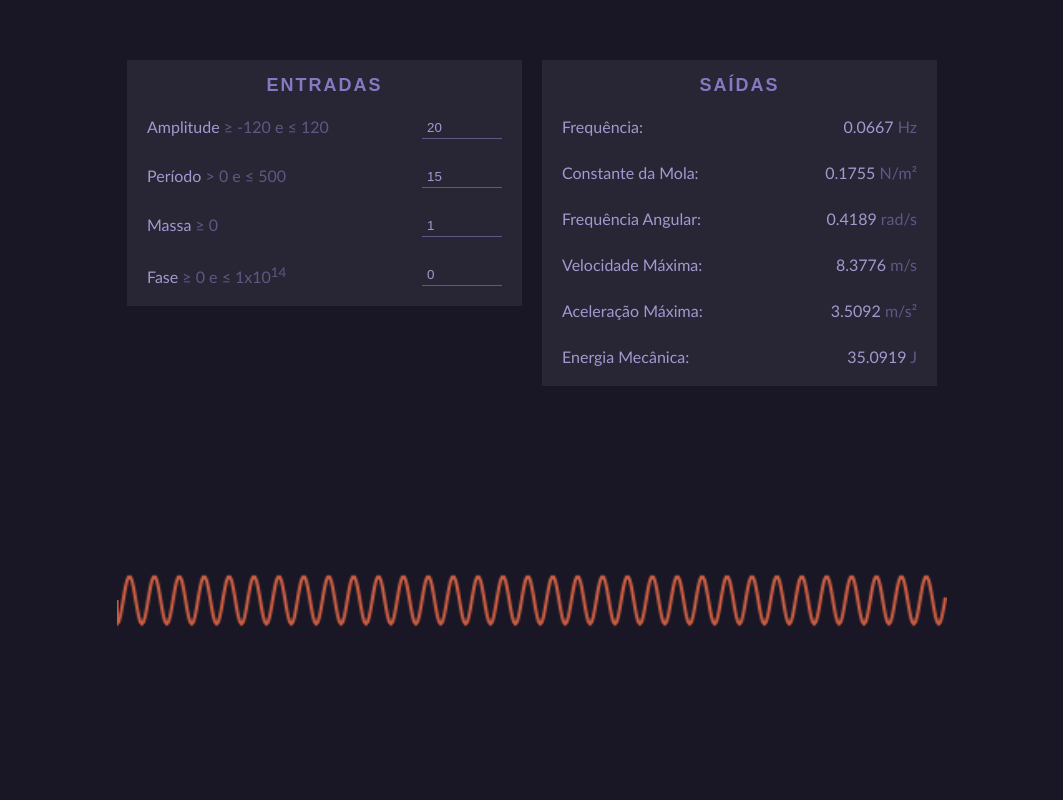
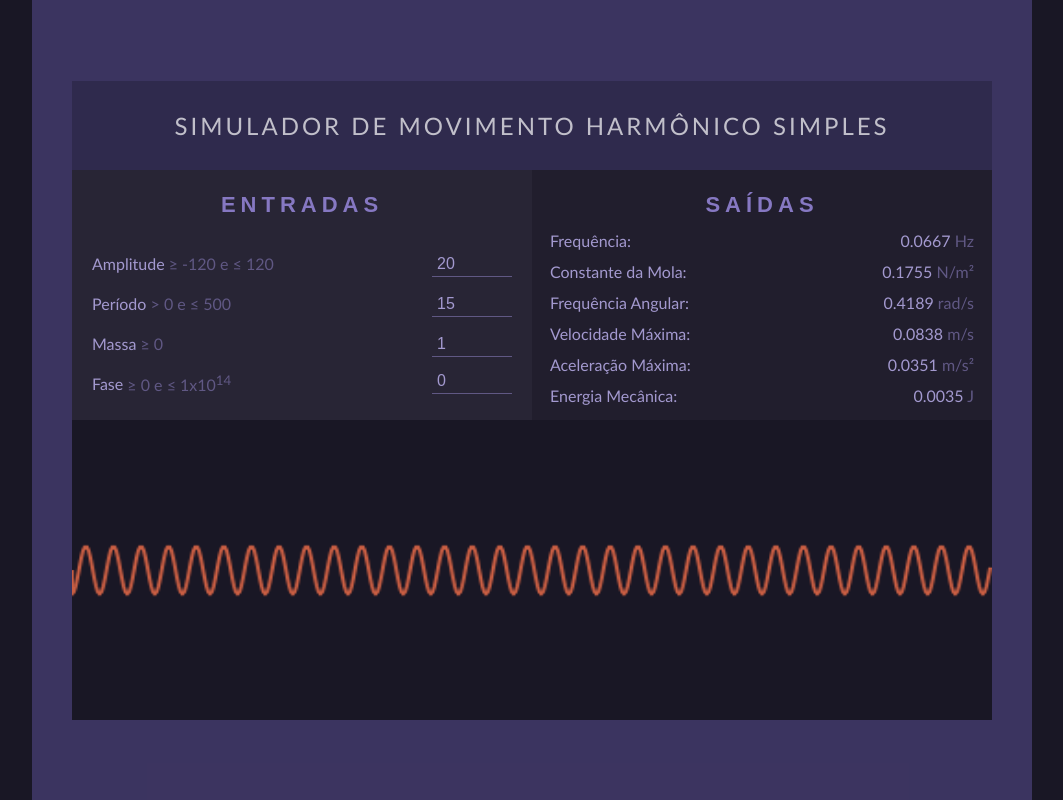
Before and after one commit to EdeiltonSO/MHS, a React (Create React App) app: page / in a window 1280 px wide. Shown: the whole page, without its empty margins (108-1171 px from the left). Built offline with nearby package versions, Linux system fonts and the light colour scheme.

Commit message:
ajustes nos estilos

```diff
--- a/src/App.js
+++ b/src/App.js
@@ -1,6 +1,12 @@
-import React, { Component } from "react";
+import React, { Component, Fragment } from "react";
+import Header from "../src/components/Header";
 import Canvas from "../src/components/Canvas";
-import { Viewport, DataView, ContainerInputs } from "./styles/components";
+import {
+  Viewport,
+  Wrapper,
+  DataView,
+  ContainerInputs
+} from "./styles/components";
 import GlobalStyle from "./styles/global";
 // import Inputs from "./components/Inputs";
 import Outputs from "./components/Outputs";
@@ -17,19 +23,21 @@ class App extends Component {
     const freq = 1 / this.state.periodo;
     const freqAngular = 2 * Math.PI * freq;
     const mola = this.state.massa * Math.pow(freqAngular, 2);
-    const velocMax = this.state.amplitude * freqAngular;
-    const acelerMax = this.state.amplitude * Math.pow(freqAngular, 2);
-    const energiaMec = (mola * Math.pow(this.state.amplitude, 2)) / 2;
+    const velocMax = (this.state.amplitude / 100) * freqAngular;
+    const acelerMax = (this.state.amplitude / 100) * Math.pow(freqAngular, 2);
+    const energiaMec = (mola * Math.pow(this.state.amplitude / 100, 2)) / 2;
 
     return (
       <div className="App">
-        <>
         <GlobalStyle />
         <Viewport>
+          <Wrapper>
+            <Header />
             <DataView>
               {/* ******************************** INPUTS ******************************** */}
               <ContainerInputs>
                 <h2>Entradas</h2>
+                <Fragment>
                   <div class="field">
                     <p>
                       Amplitude <span>≥ -120 e ≤ 120</span>
@@ -39,7 +47,7 @@ class App extends Component {
                       type="number"
                       min="-120"
                       max="120"
-                    placeholder="m"
+                      placeholder="cm"
                       value={this.state.amplitude}
                       onChange={e =>
                         this.setState({
@@ -57,7 +65,7 @@ class App extends Component {
                       type="number"
                       min="0.0001"
                       max="500"
-                    placeholder="seg"
+                      placeholder="s"
                       value={this.state.periodo}
                       onChange={e =>
                         this.setState({
@@ -83,8 +91,8 @@ class App extends Component {
                       }
                     />
                   </div>
-                <div id="lastField" class="field">
-                  <p>
+                  <div class="field">
+                    <p class="sup">
                       Fase{" "}
                       <span>
                         ≥ 0 e ≤ 1x10<sup>14</sup>
@@ -104,6 +112,7 @@ class App extends Component {
                       }
                     />
                   </div>
+                </Fragment>
               </ContainerInputs>{" "}
               {/* ******************************** INPUTS ******************************** */}
               <Outputs
@@ -124,8 +133,8 @@ class App extends Component {
               periodo={this.state.periodo}
               fase={this.state.fase}
             />
+          </Wrapper>
         </Viewport>
-        </>
       </div>
     );
   }
--- /dev/null
+++ b/src/components/Header/index.js
@@ -0,0 +1,13 @@
+import React, { Component } from "react";
+
+import { Container } from "../Header/styles";
+
+export default class Header extends Component {
+  render() {
+    return (
+      <Container>
+        <p>Simulador de Movimento Harmônico Simples</p>
+      </Container>
+    );
+  }
+}
--- /dev/null
+++ b/src/components/Header/styles.js
@@ -0,0 +1,16 @@
+import styled from "styled-components";
+
+export const Container = styled.div`
+  width: 100%;
+  height: fit-content;
+  padding: 30px;
+  text-align: center;
+  background: rgba(0, 0, 0, 0.2);
+
+  p {
+    color: rgba(255, 255, 255, 0.7);
+    font-size: 24px;
+    letter-spacing: 3px;
+    text-transform: uppercase;
+  }
+`;
--- a/src/components/Outputs/styles.js
+++ b/src/components/Outputs/styles.js
@@ -2,21 +2,23 @@ import styled from "styled-components";
 
 export const Container = styled.div`
   width: 100%;
-  height: fit-content;
+  height: inherit;
   margin: 0 auto;
-  margin: 5px 5px 5px 10px;
-  padding: 10px;
-  background: rgb(40, 37, 53);
+  display: flex;
+  flex-direction: column;
+  /* margin: 5px 5px 5px 10px; */
+  padding: 20px 10px 20px 10px;
+  background: rgb(33, 30, 45);
   /* box-shadow: 0px 0px 7px rgba(0, 0, 0, 0.2); */
   /* border-radius: 5px; */
 
   h2 {
     color: rgb(134, 120, 194);
     line-height: 30px;
-    font-size: 18px;
+    font-size: 22px;
     text-transform: uppercase;
     text-align: center;
-    letter-spacing: 2px;
+    letter-spacing: 5px;
     margin-bottom: 5px;
   }
 
@@ -24,9 +26,9 @@ export const Container = styled.div`
     flex-direction: row;
     justify-content: space-between;
     display: flex;
-    margin-top: 7px;
+    height: fit-content;
     color: rgb(163, 153, 207);
-    padding: 10px;
+    padding: 6px 8px;
     -webkit-transition-duration: 0.3s;
     transition-duration: 0.3s;
 
--- a/src/styles/components.js
+++ b/src/styles/components.js
@@ -1,34 +1,43 @@
 import styled, { css } from "styled-components";
 
 export const Viewport = styled.div`
-  width: 850px;
-  height: auto;
-  margin: 0;
+  width: 1000px;
+  height: 100%;
+  margin: 0 auto;
+  background: rgba(75, 65, 121, 0.7);
+  padding: 40px;
+  display: flex;
+  flex-direction: column;
+  justify-content: center;
+`;
+
+export const Wrapper = styled.div`
+  width: 100%;
+  display: contents;
+  min-height: fit-content;
   /* border: 1px solid #f00; */
-  padding: 10px;
-  position: relative;
-  top: 50%;
-  transform: translateY(-50%);
+  /* padding: 10px; */
   /* background: rgba(0, 0, 0, 0.6); */
 `;
 
 export const DataView = styled.div`
   width: 100%;
-  height: 400px;
-  margin: 0 auto;
+  height: 250px;
   /* border: 1px solid #0d0; */
   flex-direction: row;
-  justify-content: space-between;
   display: flex;
-  padding: 5px;
+  /* padding: 5px; */
 `;
 
 export const ContainerInputs = styled.div`
   width: 100%;
-  height: max-content;
-  margin: 0 auto;
-  margin: 5px 10px 5px 5px;
-  padding: 10px;
+  height: inherit;
+  display: flex;
+  flex-direction: column;
+  justify-content: stretch;
+  /* margin: 0px 5px 0px 0px; */
+  /* border-right: 1px solid rgb(96, 88, 132); */
+  padding: 20px 10px 20px 10px;
   background: rgb(40, 37, 53);
   /* box-shadow: 0px 0px 7px rgba(0, 0, 0, 0.2); */
   /* border-radius: 5px; */
@@ -36,19 +45,21 @@ export const ContainerInputs = styled.div`
   h2 {
     color: rgb(134, 120, 194);
     line-height: 30px;
-    font-size: 18px;
+    font-size: 22px;
     text-transform: uppercase;
     text-align: center;
-    letter-spacing: 2px;
+    letter-spacing: 5px;
     margin-bottom: 5px;
   }
 
   div.field {
+    z-index: 0;
     flex-direction: row;
     justify-content: space-between;
+    height: fit-content;
     display: flex;
-    margin-top: 7px;
-    padding: 10px;
+    align-items: center;
+    padding: 0 10px;
     -webkit-transition-duration: 0.3s;
     transition-duration: 0.3s;
 
@@ -57,21 +68,29 @@ export const ContainerInputs = styled.div`
     }
 
     p {
+      line-height: 40px;
       color: rgb(163, 153, 207);
       width: 60%;
+      /* background: rgba(0, 255, 0, 0.5); */
 
       span {
         color: rgb(96, 88, 132);
       }
     }
 
+    p.sup {
+      line-height: 30px; /* sempre 10 px a menos */
+    }
+
     input {
       /* border-radius: 5px; */
       padding: 3px 5px;
       border: none;
+      font-size: 16px;
       border-bottom: 1px solid rgb(96, 88, 132);
       color: rgb(163, 153, 207);
       width: 80px;
+      height: min-content;
       background: none;
     }
 
--- a/src/styles/global.js
+++ b/src/styles/global.js
@@ -11,14 +11,15 @@ const GlobalStyle = createGlobalStyle`
 
   html, body, #root {
     height: 100%;
-    display: flex;
-    align-items: center;
-    justify-content: center
   }
 
   body {
     font-family: 'Calibri', sans-serif;
     background: rgb(25, 23, 37);
+    overflow: auto;
+    display: flex;
+    flex-direction: column;
+    justify-content: flex-start;
 
     h1, h2 {
       font-family: 'Segoe UI Light', sans-serif;
```
Lines whose indentation alone changed are shown as unchanged.
